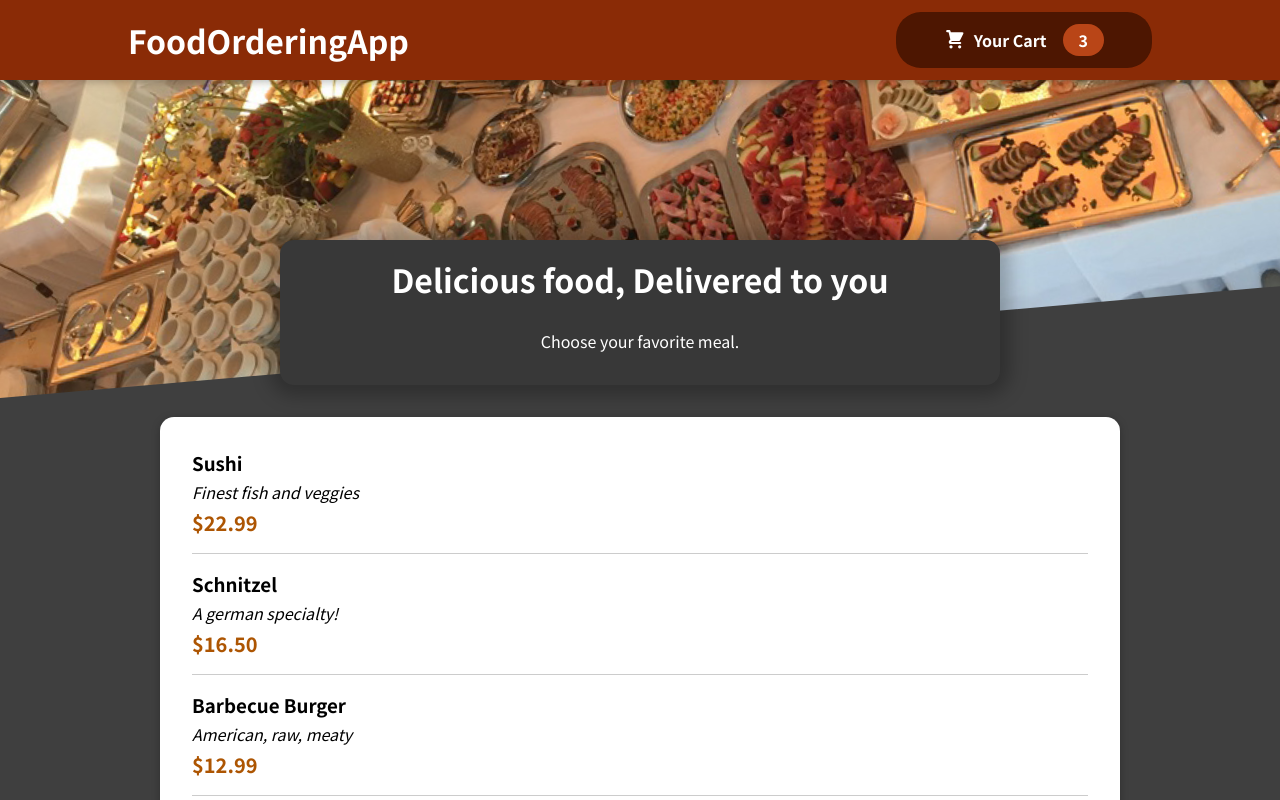
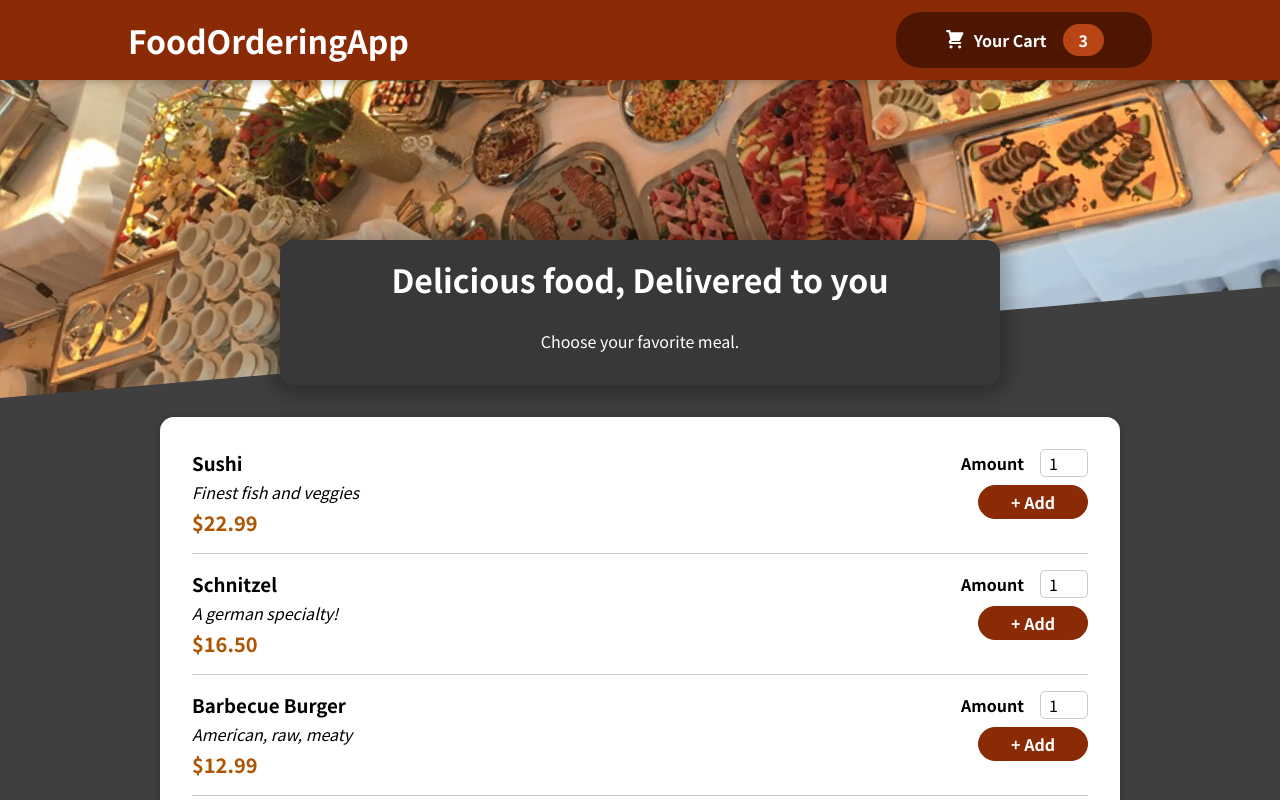
Before and after one commit to khaldountaktak/FoodOrderingApp, a JavaScript app: page / in a window 1280 px wide. Shown: the top 800 px of the page. Built offline with nearby package versions, Linux system fonts and the light colour scheme.

Commit message:
Added a MealItemForm which will handle adding food elements to the cart

```diff
--- a/src/components/Meals/MealItem/MealItem.js
+++ b/src/components/Meals/MealItem/MealItem.js
@@ -1,4 +1,5 @@
 import classes from './MealItem.module.css'
+import MealItemForm from './MealtemForm';
 const MealItem = (props) => {
     const price= `$${props.price.toFixed(2)}`
   return (
@@ -9,7 +10,7 @@
         <div className={classes.price}>{price}</div>
       </div>
       <div>
-
+            <MealItemForm/>
       </div>
     </li>
   );
--- /dev/null
+++ b/src/components/Meals/MealItem/MealItemForm.module.css
@@ -0,0 +1,20 @@
+.form {
+    text-align: right;
+  }
+
+  .form button {
+    font: inherit;
+    cursor: pointer;
+    background-color: #8a2b06;
+    border: 1px solid #8a2b06;
+    color: white;
+    padding: 0.25rem 2rem;
+    border-radius: 20px;
+    font-weight: bold;
+  }
+
+  .form button:hover,
+  .form button:active {
+    background-color: #641e03;
+    border-color: #641e03;
+  }
--- /dev/null
+++ b/src/components/Meals/MealItem/MealtemForm.js
@@ -0,0 +1,21 @@
+import classes from "./MealItemForm.module.css";
+import Input from "../../UI/Input";
+const MealItemForm = (props) => {
+  return (
+    <form className={classes.form}>
+      <Input
+        label="Amount"
+        input={{
+          id: "amount",
+          type: "number",
+          min: "1",
+          max: "5",
+          defaultValue: "1",
+        }}
+      />
+      <button>+ Add</button>
+    </form>
+  );
+};
+
+export default MealItemForm;
--- /dev/null
+++ b/src/components/UI/Input.js
@@ -0,0 +1,14 @@
+import classes from './Input.module.css'
+
+const Input = (props) =>
+{
+    return(
+        <div className={classes.input}>
+            <label htmlFor={props.input.id}> {props.label} </label>
+            <input {...props.input}/>
+        </div>
+
+    );
+}
+
+export default Input;
--- /dev/null
+++ b/src/components/UI/Input.module.css
@@ -0,0 +1,18 @@
+.input {
+    display: flex;
+    align-items: center;
+    margin-bottom: 0.5rem;
+  }
+
+  .input label {
+    font-weight: bold;
+    margin-right: 1rem;
+  }
+
+  .input input {
+    width: 3rem;
+    border-radius: 5px;
+    border: 1px solid #ccc;
+    font: inherit;
+    padding-left: 0.5rem;
+  }
```
Also changed, not shown: 1 other file (tests, documents, lock files or other folders).
